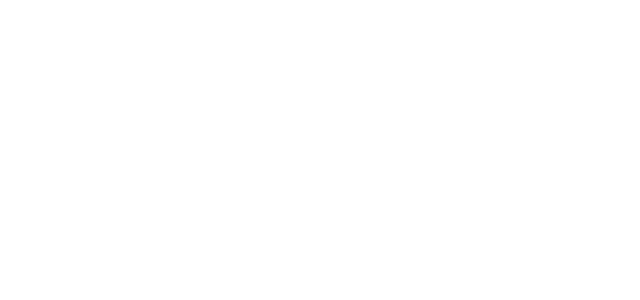
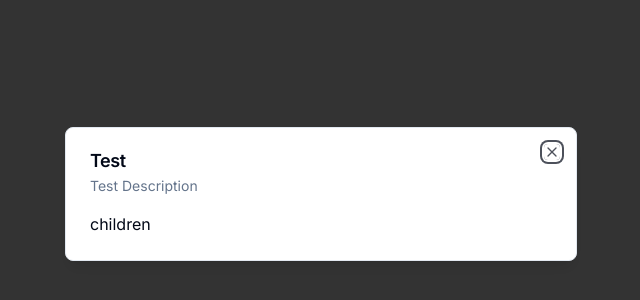
Before and after one commit to aaronwai/ecomm, a Next.js app: page / in a window 1280 px wide. Shown: the part 206-506 px from the top of the page, without its empty margins (319-959 px from the left). Built offline with nearby package versions, Linux system fonts and the light colour scheme.

Commit message:
Step 3 : zustand

```diff
--- a/app/(root)/page.tsx
+++ b/app/(root)/page.tsx
@@ -1,8 +1,17 @@
-import { UserButton } from "@clerk/nextjs";
+"use client";
+
+import { Modal } from "@/components/ui/modal";
 const SetupPage = () => {
   return (
     <div className='p-4'>
-      <UserButton afterSignOutUrl='/' />
+      <Modal
+        title='Test'
+        description='Test Description'
+        isOpen
+        onClose={() => {}}
+      >
+        children
+      </Modal>
     </div>
   );
 };
--- /dev/null
+++ b/components/modals/use-store-modal.tsx
@@ -0,0 +1,12 @@
+"use client";
+import { Modal } from "../ui/modal";
+export const StoreModal = () => {
+  <Modal
+    title='Create store'
+    description='Add a new store to manage products and categories.'
+    isOpen={false}
+    onClose={() => {}}
+  >
+    Future Create Store
+  </Modal>;
+};
--- /dev/null
+++ b/components/ui/dialog.tsx
@@ -0,0 +1,122 @@
+"use client"
+
+import * as React from "react"
+import * as DialogPrimitive from "@radix-ui/react-dialog"
+import { X } from "lucide-react"
+
+import { cn } from "@/lib/utils"
+
+const Dialog = DialogPrimitive.Root
+
+const DialogTrigger = DialogPrimitive.Trigger
+
+const DialogPortal = DialogPrimitive.Portal
+
+const DialogClose = DialogPrimitive.Close
+
+const DialogOverlay = React.forwardRef<
+  React.ElementRef<typeof DialogPrimitive.Overlay>,
+  React.ComponentPropsWithoutRef<typeof DialogPrimitive.Overlay>
+>(({ className, ...props }, ref) => (
+  <DialogPrimitive.Overlay
+    ref={ref}
+    className={cn(
+      "fixed inset-0 z-50 bg-black/80  data-[state=open]:animate-in data-[state=closed]:animate-out data-[state=closed]:fade-out-0 data-[state=open]:fade-in-0",
+      className
+    )}
+    {...props}
+  />
+))
+DialogOverlay.displayName = DialogPrimitive.Overlay.displayName
+
+const DialogContent = React.forwardRef<
+  React.ElementRef<typeof DialogPrimitive.Content>,
+  React.ComponentPropsWithoutRef<typeof DialogPrimitive.Content>
+>(({ className, children, ...props }, ref) => (
+  <DialogPortal>
+    <DialogOverlay />
+    <DialogPrimitive.Content
+      ref={ref}
+      className={cn(
+        "fixed left-[50%] top-[50%] z-50 grid w-full max-w-lg translate-x-[-50%] translate-y-[-50%] gap-4 border bg-background p-6 shadow-lg duration-200 data-[state=open]:animate-in data-[state=closed]:animate-out data-[state=closed]:fade-out-0 data-[state=open]:fade-in-0 data-[state=closed]:zoom-out-95 data-[state=open]:zoom-in-95 data-[state=closed]:slide-out-to-left-1/2 data-[state=closed]:slide-out-to-top-[48%] data-[state=open]:slide-in-from-left-1/2 data-[state=open]:slide-in-from-top-[48%] sm:rounded-lg",
+        className
+      )}
+      {...props}
+    >
+      {children}
+      <DialogPrimitive.Close className="absolute right-4 top-4 rounded-sm opacity-70 ring-offset-background transition-opacity hover:opacity-100 focus:outline-none focus:ring-2 focus:ring-ring focus:ring-offset-2 disabled:pointer-events-none data-[state=open]:bg-accent data-[state=open]:text-muted-foreground">
+        <X className="h-4 w-4" />
+        <span className="sr-only">Close</span>
+      </DialogPrimitive.Close>
+    </DialogPrimitive.Content>
+  </DialogPortal>
+))
+DialogContent.displayName = DialogPrimitive.Content.displayName
+
+const DialogHeader = ({
+  className,
+  ...props
+}: React.HTMLAttributes<HTMLDivElement>) => (
+  <div
+    className={cn(
+      "flex flex-col space-y-1.5 text-center sm:text-left",
+      className
+    )}
+    {...props}
+  />
+)
+DialogHeader.displayName = "DialogHeader"
+
+const DialogFooter = ({
+  className,
+  ...props
+}: React.HTMLAttributes<HTMLDivElement>) => (
+  <div
+    className={cn(
+      "flex flex-col-reverse sm:flex-row sm:justify-end sm:space-x-2",
+      className
+    )}
+    {...props}
+  />
+)
+DialogFooter.displayName = "DialogFooter"
+
+const DialogTitle = React.forwardRef<
+  React.ElementRef<typeof DialogPrimitive.Title>,
+  React.ComponentPropsWithoutRef<typeof DialogPrimitive.Title>
+>(({ className, ...props }, ref) => (
+  <DialogPrimitive.Title
+    ref={ref}
+    className={cn(
+      "text-lg font-semibold leading-none tracking-tight",
+      className
+    )}
+    {...props}
+  />
+))
+DialogTitle.displayName = DialogPrimitive.Title.displayName
+
+const DialogDescription = React.forwardRef<
+  React.ElementRef<typeof DialogPrimitive.Description>,
+  React.ComponentPropsWithoutRef<typeof DialogPrimitive.Description>
+>(({ className, ...props }, ref) => (
+  <DialogPrimitive.Description
+    ref={ref}
+    className={cn("text-sm text-muted-foreground", className)}
+    {...props}
+  />
+))
+DialogDescription.displayName = DialogPrimitive.Description.displayName
+
+export {
+  Dialog,
+  DialogPortal,
+  DialogOverlay,
+  DialogClose,
+  DialogTrigger,
+  DialogContent,
+  DialogHeader,
+  DialogFooter,
+  DialogTitle,
+  DialogDescription,
+}
--- /dev/null
+++ b/components/ui/modal.tsx
@@ -0,0 +1,40 @@
+"use client";
+import {
+  Dialog,
+  DialogContent,
+  DialogHeader,
+  DialogTitle,
+  DialogDescription,
+} from "@/components/ui/dialog";
+
+interface ModalProps {
+  title: string;
+  description: string;
+  isOpen: boolean;
+  onClose: () => void;
+  children?: React.ReactNode;
+}
+export const Modal: React.FC<ModalProps> = ({
+  title,
+  description,
+  isOpen,
+  onClose,
+  children,
+}) => {
+  const onChange = (open: boolean) => {
+    if (!open) {
+      onClose();
+    }
+  };
+  return (
+    <Dialog open={isOpen} onOpenChange={onChange}>
+      <DialogContent>
+        <DialogHeader>
+          <DialogTitle>{title}</DialogTitle>
+          <DialogDescription>{description}</DialogDescription>
+        </DialogHeader>
+        <div>{children}</div>
+      </DialogContent>
+    </Dialog>
+  );
+};
--- a/package.json
+++ b/package.json
@@ -10,6 +10,7 @@
   },
   "dependencies": {
     "@clerk/nextjs": "^4.29.5",
+    "@radix-ui/react-dialog": "^1.0.5",
     "@radix-ui/react-slot": "^1.0.2",
     "class-variance-authority": "^0.7.0",
     "clsx": "^2.1.0",
@@ -18,7 +19,8 @@
     "react": "^18",
     "react-dom": "^18",
     "tailwind-merge": "^2.2.1",
-    "tailwindcss-animate": "^1.0.7"
+    "tailwindcss-animate": "^1.0.7",
+    "zustand": "^4.5.0"
   },
   "devDependencies": {
     "@types/node": "^20",
```
Also changed, not shown: hooks/use-store-modal.tsx (added, +13 -0 lines), 1 other file (tests, documents, lock files or other folders).
